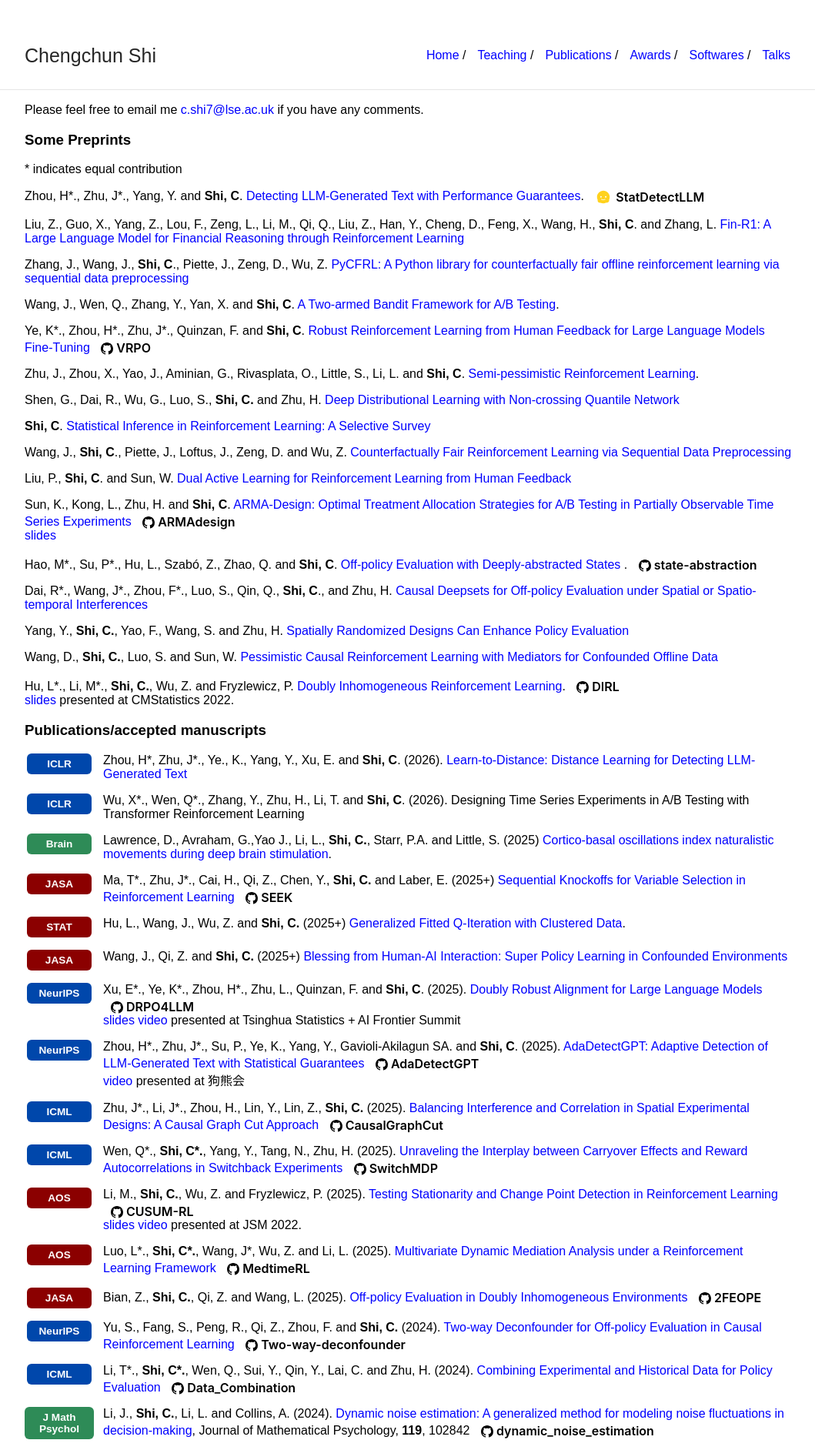
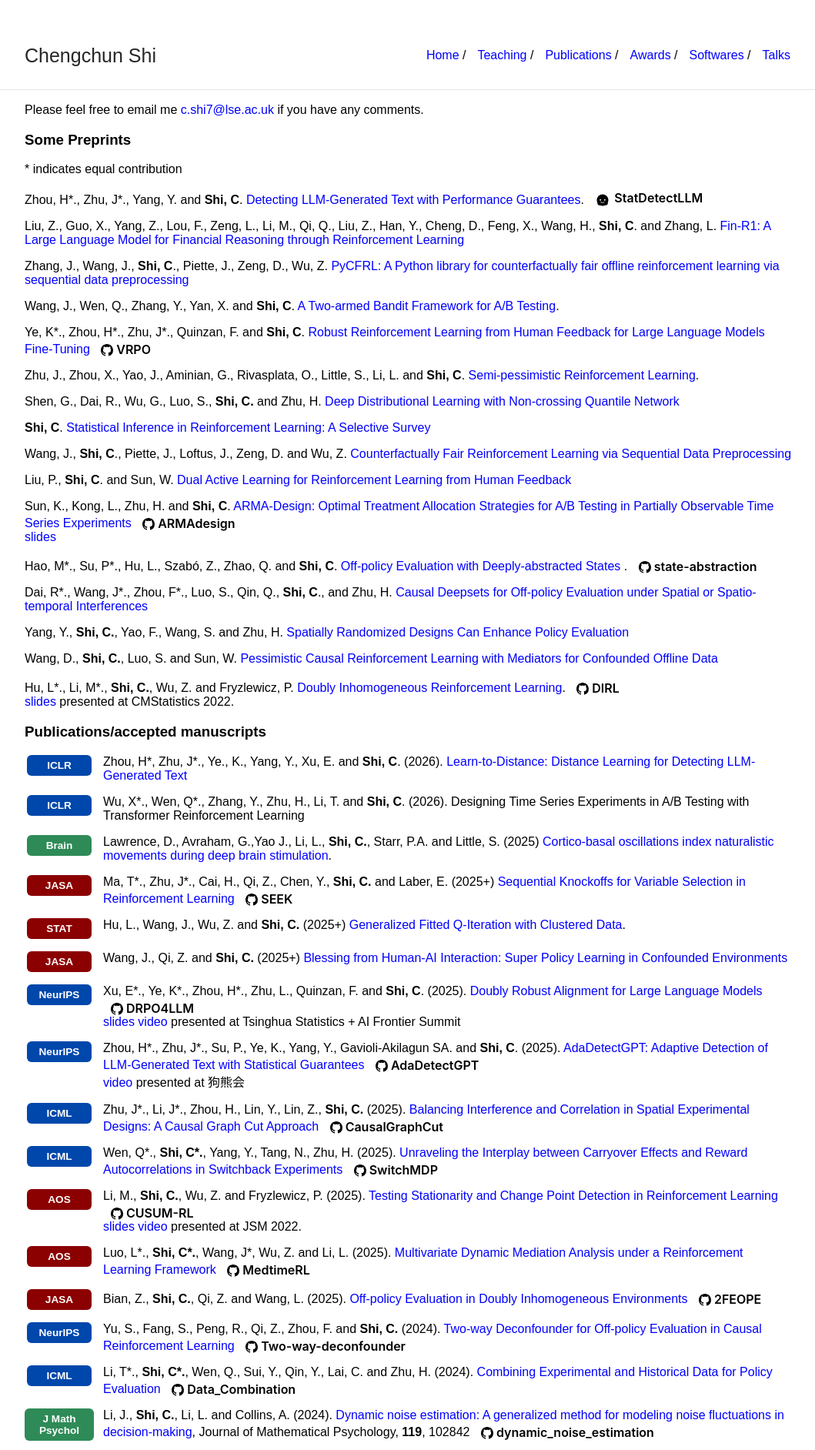
Before and after one commit to callmespring/callmespring.github.io, a Jekyll site: the page built from publication.md, in a window 1280 px wide. Shown: the top 1884 px of the page at 77% size, without its empty margins (108-1167 px from the left). Built offline with Jekyll 4.4.1, drawn with Linux system fonts in a browser that asks for light colours.

Commit message:
Update publications.css

```diff
--- a/css/publications.css
+++ b/css/publications.css
@@ -50,7 +50,7 @@
     display: inline-flex !important;
     align-items: center !important;
     margin-left: 10px !important;
-    vertical-align: middle;
+    transform: translateY(2px);
 }
 
 .hf-module-badge {
@@ -62,10 +62,9 @@
 }
 
 .hf-icon {
-    width: 22px !important; /* Authentic size */
-    height: 22px !important;
+    width: 20px !important;
+    height: 20px !important;
     margin-right: 5px !important;
-    /* This is the official Hugging Face Yellow */
-    fill: #FFD21E !important;
     display: inline-block;
+    transform: translateY(3px);
 }
```
